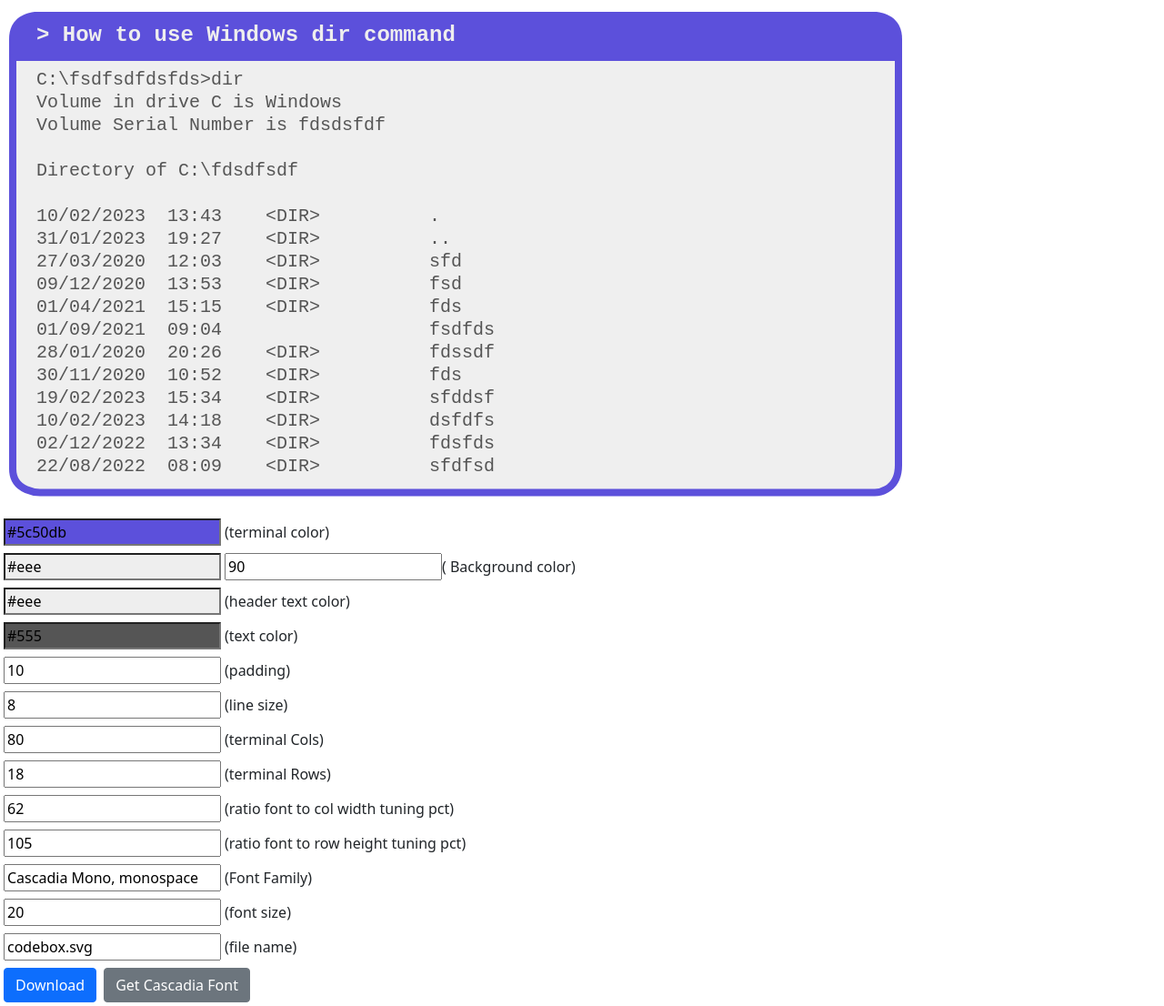
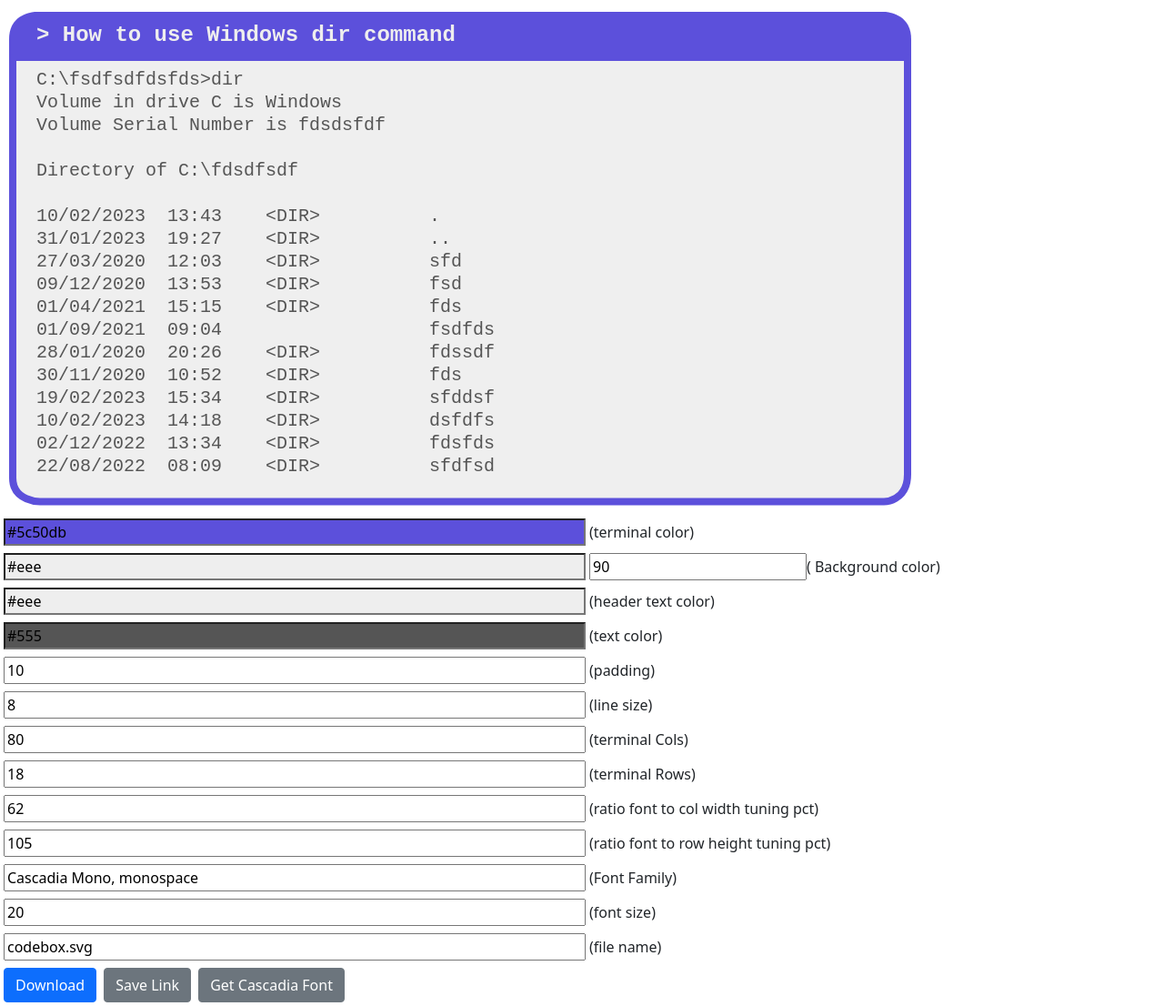
Before and after one commit to tdewin/dynamicsvg, a plain HTML site: page codebox/index.html in a window 1280 px wide. Shown: the part 479-1585 px from the top of the page at 91% size. Drawn offline with nearby package versions, Linux system fonts and the light colour scheme.

Commit message:
passing parameters

```diff
--- a/codebox/index.html
+++ b/codebox/index.html
@@ -9,13 +9,13 @@
     <link href="https://cdn.jsdelivr.net/npm/bootstrap@5.0.2/dist/css/bootstrap.min.css" rel="stylesheet" integrity="sha384-EVSTQN3/azprG1Anm3QDgpJLIm9Nao0Yz1ztcQTwFspd3yD65VohhpuuCOmLASjC" crossorigin="anonymous">
     <link href="./CascadiaMono.css" rel="stylesheet">
 
-    <title>Boxed Header</title>
+    <title>Code Box</title>
   </head>
   <body>
     <script src="https://unpkg.com/vue@3/dist/vue.global.js"></script>
 
     <div id="app">
-        <div class="d-block"><input class="m-1"  v-model="title"/>(title)</div>
+        <div class="d-block"><input class="m-1  w-50"  v-model="title"/>(title)</div>
         <div class="d-block"><textarea :cols="terminalCols" :rows="terminalRows" v-model="consoleText" :style="`font-family:${fontFamily};`">
         </textarea></div>
 
@@ -37,27 +37,28 @@
             <rect
               :x="bending+padding"
               :y="textFont+12+padding"
-              :width="width"
-              :height="12+padding"
+              :width="width-2*bending"
+              :height="textFont+12"
               id="rectTitle" />
             <rect
               :x="bending+padding"
               :y="topConsole+5+(1.25*textFont)"
-              :width="width"
-              :height="heightConsole"
+              :width="width-2*bending"
+              :height="heightConsole-(1.25*textFont)"
               id="rectConsole" />
          </defs>
          <g
             id="layer1">
+
             <!-- (cap absolute position) C controlpoint1 controlpoint2 target // make sure one of the controlpoint is the same as previous or next point (depending on turn) to make easy corners-->
            <path
               id="title"
               :style="`fill:${ringColor};fill-opacity:1;stroke:none;stroke-width:0;stroke-linecap:round;stroke-linejoin:round;paint-order:markers fill stroke;stop-color:#000000`"
-              :d="`M ${padding+bending},${padding} C ${padding+bending},${padding} ${padding},${padding} ${padding},${padding+bending} v ${textFont} H ${width} v ${-textFont} C ${width},${padding} ${width-bending},${padding} ${width-bending},${padding}   z`" />
+              :d="`M ${padding+bending},${padding} C ${padding+bending},${padding} ${padding},${padding} ${padding},${padding+bending} v ${textFont} H ${width+padding} v ${-textFont} C ${width+padding},${padding} ${width+padding-bending},${padding} ${width+padding-bending},${padding}   z`" />
            <path
               id="consoleline"
               :style="`fill:${bgColor};fill-opacity:${bgOpacity/100};stroke:${ringColor};stroke-width:${line};stroke-linecap:round;stroke-linejoin:round;stroke-dasharray:none;paint-order:markers fill stroke;stop-color:#000000`"
-              :d="`M ${padAndLine},${topConsole} V ${height-bending} C ${padAndLine},${height-line/2} ${padAndLine+bending},${height-line/2} ${padAndLine+bending},${height-line/2} H ${width-(bending)} C ${width-(bending)},${height-line/2} ${width-line/2},${height-line/2} ${width-line/2},${height-bending-line/2} V ${topConsole} Z`" />
+              :d="`M ${padAndLine},${topConsole} V ${height+padding-bending} C ${padAndLine},${height+padding-line/2} ${padAndLine+bending},${height+padding-line/2} ${padAndLine+bending},${height+padding-line/2} H ${width+padding-(bending)} C ${width+padding-(bending)},${height+padding-line/2} ${width+padding-line/2},${height+padding-line/2} ${width+padding-line/2},${height+padding-bending-line/2} V ${topConsole} Z`" />
            <text
               :x="bending+padding"
               :y="textFont+12+padding"
@@ -79,10 +80,10 @@
        </svg>
         </div>
 
-        <div class="d-block"><input class="m-1" :style="`background-color:${ringColor}`"  v-model="ringColor"/>(terminal color)</div>
-        <div class="d-block"><input class="m-1" :style="`background-color:${bgColor}`" v-model="bgColor"/><input type="number" v-model="bgOpacity">( Background color)</div>
-        <div class="d-block"><input class="m-1" :style="`background-color:${titleColor}`" v-model="titleColor"/>(header text color)</div>
-        <div class="d-block"><input class="m-1" :style="`background-color:${textColor}`" min="12"  v-model="textColor"/>(text color)</div>
+        <div class="d-block"><input class="m-1 w-50" :style="`background-color:${ringColor}`"  v-model="ringColor"/>(terminal color)</div>
+        <div class="d-block"><input class="m-1 w-50" :style="`background-color:${bgColor}`" v-model="bgColor"/><input type="number" v-model="bgOpacity">( Background color)</div>
+        <div class="d-block"><input class="m-1 w-50" :style="`background-color:${titleColor}`" v-model="titleColor"/>(header text color)</div>
+        <div class="d-block"><input class="m-1  w-50" :style="`background-color:${textColor}`" min="12"  v-model="textColor"/>(text color)</div>
 
 
 
@@ -90,20 +91,21 @@
 
 
 
-        <div class="d-block"><input class="m-1" type="number" min="10"  v-model="padding"/>(padding)</div>
-        <div class="d-block"><input class="m-1" type="number" min="1"  v-model="line"/>(line size)</div>
-        <div class="d-block"><input class="m-1" type="number" min="20"  v-model="terminalCols"/>(terminal Cols)</div>
-        <div class="d-block"><input class="m-1" type="number" min="1"  v-model="terminalRows"/>(terminal Rows)</div>
-        <div class="d-block"><input class="m-1" type="number" v-model="ratioTerminalCols"/>(ratio font to col width tuning pct)</div>
-        <div class="d-block"><input class="m-1" type="number" v-model="ratioTerminalRows"/>(ratio font to row height tuning pct)</div>
+        <div class="d-block"><input class="m-1  w-50" type="number" min="10"  v-model="padding"/>(padding)</div>
+        <div class="d-block"><input class="m-1  w-50" type="number" min="1"  v-model="line"/>(line size)</div>
+        <div class="d-block"><input class="m-1  w-50" type="number" min="20"  v-model="terminalCols"/>(terminal Cols)</div>
+        <div class="d-block"><input class="m-1  w-50" type="number" min="1"  v-model="terminalRows"/>(terminal Rows)</div>
+        <div class="d-block"><input class="m-1  w-50" type="number" v-model="ratioTerminalCols"/>(ratio font to col width tuning pct)</div>
+        <div class="d-block"><input class="m-1  w-50" type="number" v-model="ratioTerminalRows"/>(ratio font to row height tuning pct)</div>
 
-        <div class="d-block"><input class="m-1"  v-model="fontFamily"/>(Font Family)</div>
+        <div class="d-block"><input class="m-1  w-50"  v-model="fontFamily"/>(Font Family)</div>
 
-        <div class="d-block"><input class="m-1" type="number" min="8"  v-model="textFont"/>(font size)</div>
+        <div class="d-block"><input class="m-1  w-50" type="number" min="8"  v-model="textFont"/>(font size)</div>
 
 
-        <div class="d-block"><input class="m-1"  v-model="download"/>(file name)</div>
+        <div class="d-block"><input class="m-1  w-50"  v-model="download"/>(file name)</div>
         <a class="m-1 btn btn-primary" id="downloadButton" :download="download" >Download</a>
+        <a class="m-1 btn btn-secondary" id="saveButton" href="./">Save Link</a>
         <a class="m-1 btn btn-secondary" href="https://github.com/microsoft/cascadia-code/releases">Get Cascadia Font</a>
     </div>
 
@@ -115,6 +117,16 @@
         blob = new Blob([document.getElementById("svgcontainer").innerHTML], {type: "octet/stream"});
         document.getElementById("downloadButton").href = window.URL.createObjectURL(blob);
       }
+      function saveLink(dataObject) {
+        let sb = document.getElementById("saveButton")
+        let searchParams = new URLSearchParams();
+        Object.keys(dataObject).forEach(k=> {
+          searchParams.append(k,dataObject[k])
+        })
+        const parsedUrl = new URL(window.location.href);
+        parsedUrl.search = `?${searchParams.toString()}`
+        sb.href = parsedUrl.toString()
+      }
 
       createApp({
         data() {
@@ -122,6 +134,18 @@
              padding: 10,
              line: 8,
              fontFamily: "Cascadia Mono, monospace",
+             textFont:20,
+             textColor:"#555",
+             titleColor:"#eee",
+             bgColor:"#eee",
+             bgOpacity:90,
+             ringColor:"#5c50db",
+             download:"codebox.svg",
+             terminalCols: 80,
+             ratioTerminalCols:62,
+             terminalRows: 18,
+             ratioTerminalRows:105,
+             bending:30,
              title: " How to use Windows dir command ",
              consoleText:`C:\\fsdfsdfdsfds>dir
 Volume in drive C is Windows
@@ -141,30 +165,33 @@ Directory of C:\\fdsdfsdf
 10/02/2023  14:18    <DIR>          dsfdfs
 02/12/2022  13:34    <DIR>          fdsfds
 22/08/2022  08:09    <DIR>          sfdfsd`,
-             textFont:20,
-             textColor:"#555",
-             titleColor:"#eee",
-             bgColor:"#eee",
-             bgOpacity:90,
-             ringColor:"#5c50db",
-             download:"codebox.svg",
-             terminalCols: 80,
-             ratioTerminalCols:62,
-             terminalRows: 18,
-             ratioTerminalRows:105,
-             bending:30,
           }
         },
         mounted() {
             //hacky code by that just the way it is, using data update create a loop
             this.$nextTick(() => {
-                downloadSVG()
+              //save your settings via url search bar
+              let params = new URL(location.href).searchParams
+              for (const [k,v] of params.entries()) {
+                if(this[k]) {
+                  if (typeof this[k] == "number") {
+                    this[k] = parseFloat(v)
+                  } else {
+                    this[k] = v
+                  }
+                }
+              }
+
+
+              downloadSVG()
             })
         },
         updated() {
             //hacky code by that just the way it is, using data update create a loop
             this.$nextTick(() => {
-                downloadSVG()
+              let d = this.$.data
+              saveLink(d)
+              downloadSVG()
             })
         },
         computed: {
```
Also changed, not shown: 1 other file.
